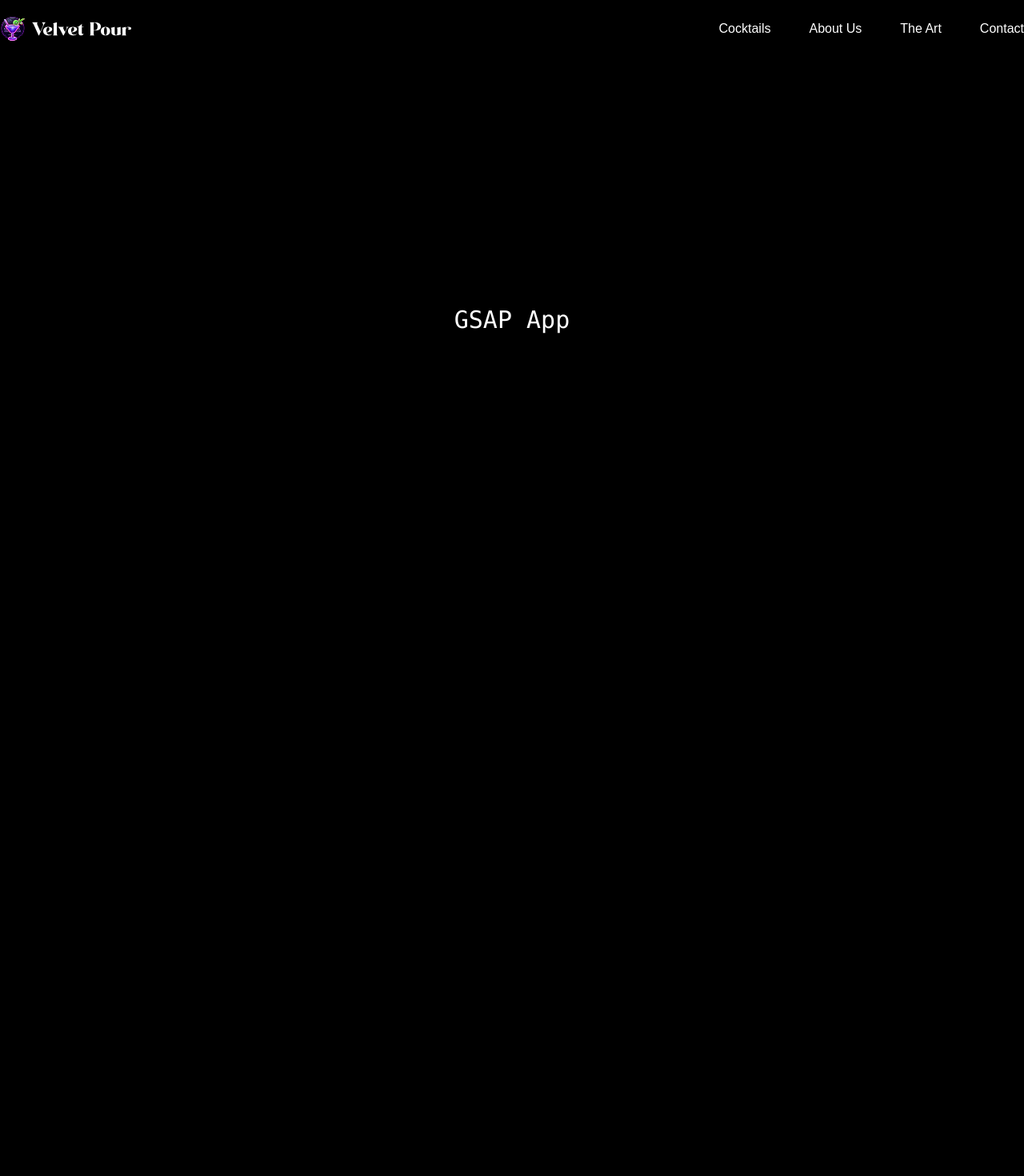
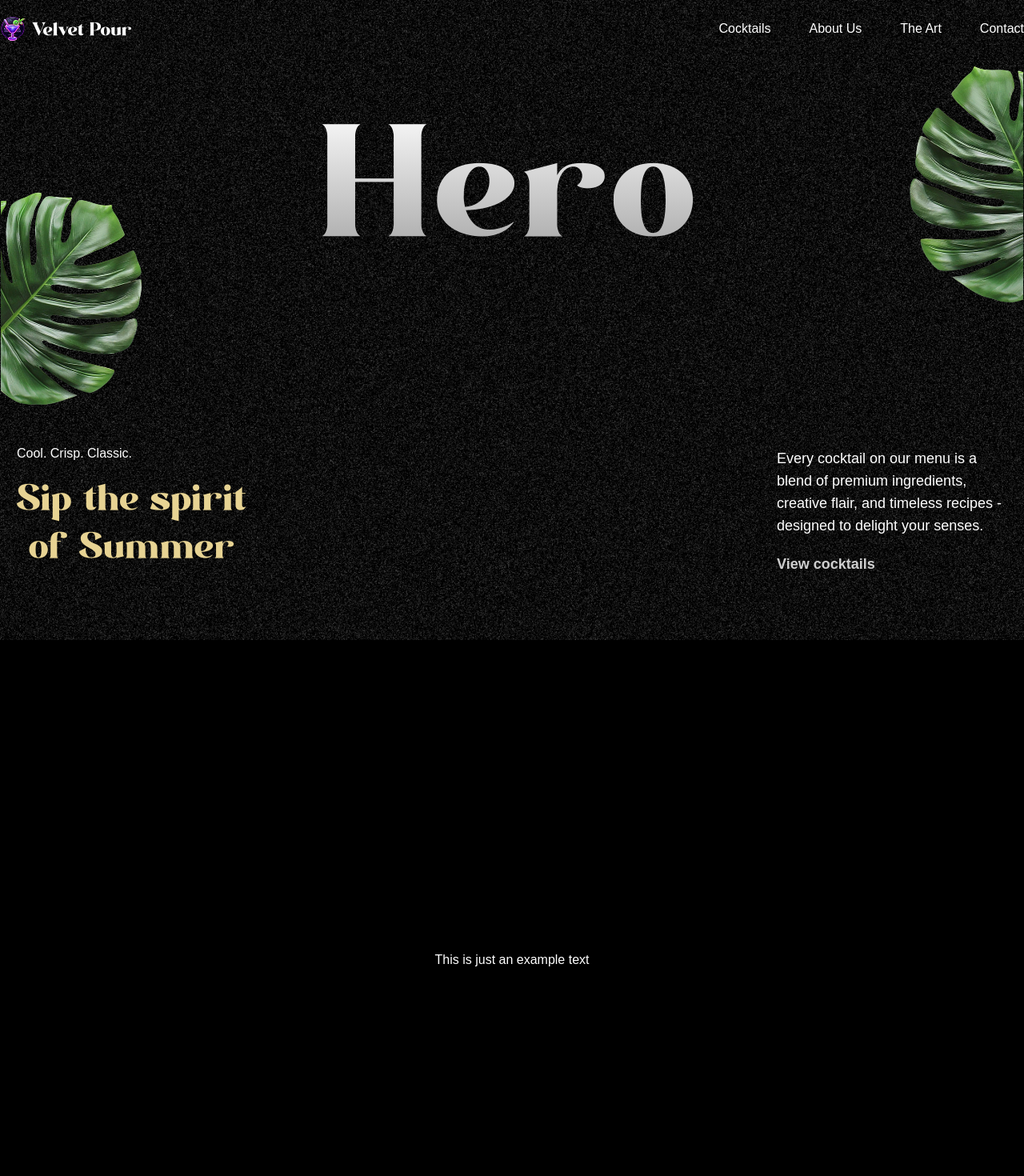
Before and after one commit to KKlutz/gsap-project, a React (Vite) app: page / in a window 1280 px wide. Shown: the top 1470 px of the page at 80% size. Before the commit the page ends 800 px from the top, so only its background shows below. Built offline with nearby package versions, Linux system fonts and the light colour scheme; a web font is replaced by a local one.

Commit message:
add hero section and example

```diff
--- a/index.html
+++ b/index.html
@@ -2,7 +2,7 @@
 <html lang="en">
   <head>
     <meta charset="UTF-8" />
-    <link rel="icon" type="image/svg+xml" href="/vite.svg" />
+    <link rel="icon" type="image/svg+xml" href="/images/logo.png" />
     <meta name="viewport" content="width=device-width, initial-scale=1.0" />
     <title>Cocktails</title>
   </head>
--- a/src/App.jsx
+++ b/src/App.jsx
@@ -1,5 +1,7 @@
 import { gsap, ScrollTrigger, SplitText } from "gsap/all";
 import Navbar from "./components/Navbar";
+import Example from "./components/example";
+import Hero from "./components/Hero";
 
 gsap.registerPlugin(ScrollTrigger, SplitText);
 
@@ -7,7 +9,8 @@ const App = () => {
   return (
     <main>
       <Navbar />
-
+      <Hero />
+      <Example />
       <div className="flex-center h-screen">
         <h1 className="text-3xl font-mono font-normal">GSAP App</h1>
       </div>
--- /dev/null
+++ b/src/components/Example.jsx
@@ -0,0 +1,11 @@
+const Example = () => {
+  return (
+    <div className="w-full ">
+      <div className="container h-screen mx-auto flex-center relative z-10">
+        This is just an example text
+      </div>
+    </div>
+  );
+};
+
+export default Example;
--- /dev/null
+++ b/src/components/Hero.jsx
@@ -0,0 +1,71 @@
+import { useGSAP } from "@gsap/react";
+import { SplitText } from "gsap/SplitText";
+import gsap from "gsap";
+
+const Hero = () => {
+  useGSAP(() => {
+    const heroSplit = SplitText.create(".title", { type: "chars, words" });
+    const subtitleSplit = SplitText.create(".subtitle", { type: "lines" });
+
+    heroSplit.chars.forEach((char) => char.classList.add("text-gradient"));
+
+    gsap
+      .timeline()
+      .from(heroSplit.chars, {
+        yPercent: 80,
+        opacity: 0,
+        duration: 1,
+        stagger: 0.05,
+        ease: "expo.out",
+      })
+      .from(subtitleSplit.lines, {
+        yPercent: 50,
+        opacity: 0,
+        duration: 1,
+        stagger: 0.05,
+        ease: "expo.out",
+      });
+
+    gsap
+      .timeline({
+        scrollTrigger: {
+          trigger: "#hero",
+          start: "top top",
+          end: "bottom top",
+          scrub: true,
+        },
+      })
+      .to(".left-leaf", { y: -200 }, 0)
+      .to(".right-leaf", { y: 200 }, 0);
+
+    // gsap.from(heroSplit.chars, { yPercent: 50, duration: 1, stagger: 0.05, ease: "back.out" });
+  }, []);
+
+  return (
+    <section id="hero" className="noise">
+      <h1 className="title">Hero</h1>
+      <img src="/images/hero-left-leaf.png" alt="left-leaf" className="left-leaf" />
+      <img src="/images/hero-right-leaf.png" alt="right-leaf" className="right-leaf" />
+      <div className="body">
+        <div className="content">
+          <div className="tagline hidden md:block space-y-5">
+            <p className="quotes">Cool. Crisp. Classic.</p>
+            <p className="subtitle">
+              Sip the spirit <br />
+              of Summer
+            </p>
+          </div>
+          <div className="view-cocktails">
+            <p className="subtitle">
+              Every cocktail on our menu is a blend of premium ingredients, creative flair, and
+              timeless recipes - designed to delight your senses.
+            </p>
+            <a href="#cocktails">View cocktails</a>
+          </div>
+        </div>
+      </div>
+    </section>
+  );
+};
+
+export default Hero;
--- a/src/index.css
+++ b/src/index.css
@@ -44,7 +44,7 @@ body {
 }
 
 @utility radial-gradient {
-  background: radial-gradient(circle at center, #434343 0%, #000 50%, transparent 100%);
+  background: radial-gradient(circle at 50% 70%, #434343 0%, #000 50%, transparent 100%);
 }
 
 @utility masked-img {
@@ -77,6 +77,10 @@ body {
     ul {
       @apply flex-center lg:gap-12 gap-7;
     }
+  }
+
+  .noise {
+    @apply absolute z-0 inset-0 size-full bg-[url("/images/noise.png")];
   }
 
   #hero {
```
